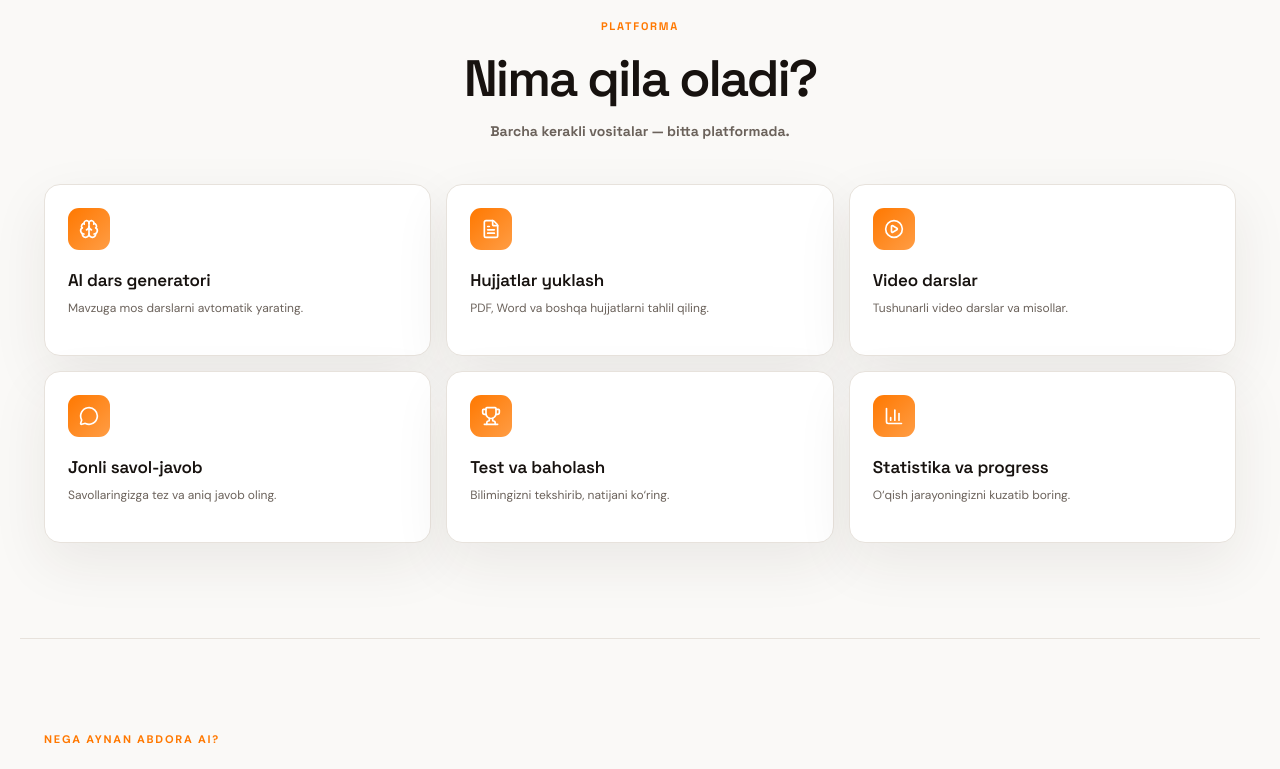
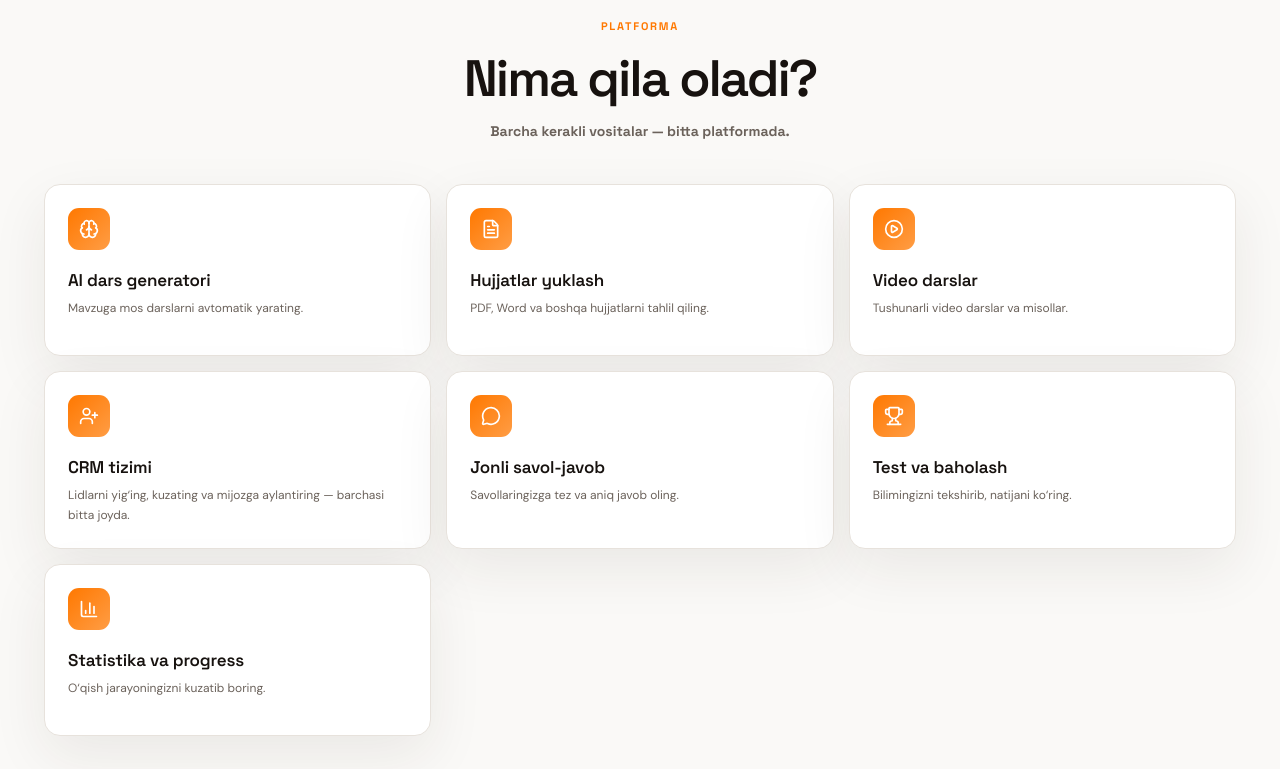
Before and after one commit to AbdulhodiyOmonboyev/Abdora-ai, a React (Vite) app in the folder bialogiya_frontend/: page / in a window 1280 px wide. Shown: the part 907-1676 px from the top of the page. Built offline with nearby package versions, Linux system fonts and the light colour scheme; no server answers.

Commit message:
Landing page 'Nima qila oladi?' bo'limiga CRM tizimi xususiyati qo'shildi
Platformada allaqachon mavjud bo'lgan Lidlar (leads) boshqaruv funksiyasi
endi landing page'da alohida xususiyat sifatida ko'rsatiladi:
'CRM tizimi — Lidlarni yig'ing, kuzating va mijozga aylantiring.'

```diff
--- a/bialogiya_frontend/src/pages/public/LandingPage.jsx
+++ b/bialogiya_frontend/src/pages/public/LandingPage.jsx
@@ -1,11 +1,11 @@
-import { ArrowRight, BarChart3, BookOpen, Brain, FileText, GraduationCap, MessageCircle, PlayCircle, Sparkles, Trophy, Users, Zap } from 'lucide-react';
+import { ArrowRight, BarChart3, BookOpen, Brain, FileText, GraduationCap, MessageCircle, PlayCircle, Sparkles, Trophy, Users, UserPlus, Zap } from 'lucide-react';
 import { Link } from 'react-router-dom';
 import { motion } from 'framer-motion';
 import './public.css';
 import './home.css';
 
 const stats = [['10K+', 'Foydalanuvchilar', Users], ['50K+', 'Yaratilgan darslar', BookOpen], ['98%', 'Qoniqish darajasi', Trophy], ['24/7', 'Yordam xizmati', Zap]];
-const features = [[Brain, 'AI dars generatori', 'Mavzuga mos darslarni avtomatik yarating.'], [FileText, 'Hujjatlar yuklash', 'PDF, Word va boshqa hujjatlarni tahlil qiling.'], [PlayCircle, 'Video darslar', 'Tushunarli video darslar va misollar.'], [MessageCircle, 'Jonli savol-javob', 'Savollaringizga tez va aniq javob oling.'], [Trophy, 'Test va baholash', 'Bilimingizni tekshirib, natijani ko‘ring.'], [BarChart3, 'Statistika va progress', 'O‘qish jarayoningizni kuzatib boring.']];
+const features = [[Brain, 'AI dars generatori', 'Mavzuga mos darslarni avtomatik yarating.'], [FileText, 'Hujjatlar yuklash', 'PDF, Word va boshqa hujjatlarni tahlil qiling.'], [PlayCircle, 'Video darslar', 'Tushunarli video darslar va misollar.'], [UserPlus, 'CRM tizimi', 'Lidlarni yig\u2018ing, kuzating va mijozga aylantiring — barchasi bitta joyda.'], [MessageCircle, 'Jonli savol-javob', 'Savollaringizga tez va aniq javob oling.'], [Trophy, 'Test va baholash', 'Bilimingizni tekshirib, natijani ko\u2018ring.'], [BarChart3, 'Statistika va progress', 'O\u2018qish jarayoningizni kuzatib boring.']];
 
 function DashboardPreview() {
   return <motion.div className="dashboard-wrap" initial={{ opacity: 0, scale: .94 }} animate={{ opacity: 1, scale: 1 }} transition={{ delay: .15 }}>
```
